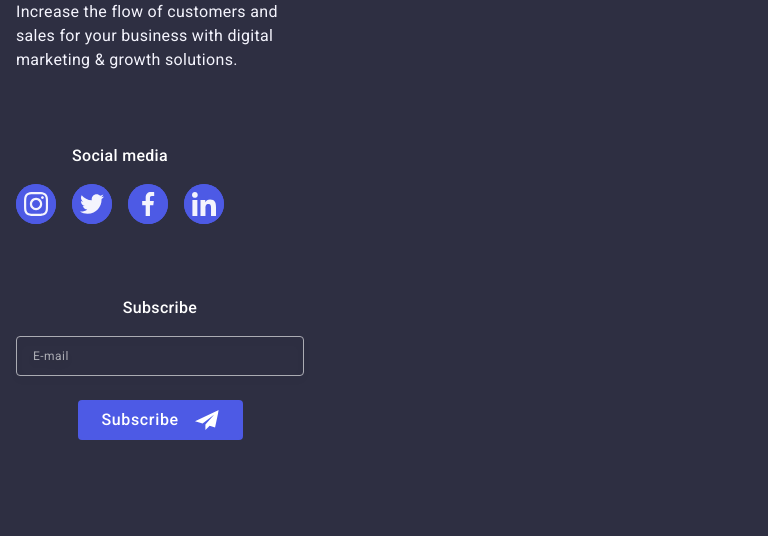
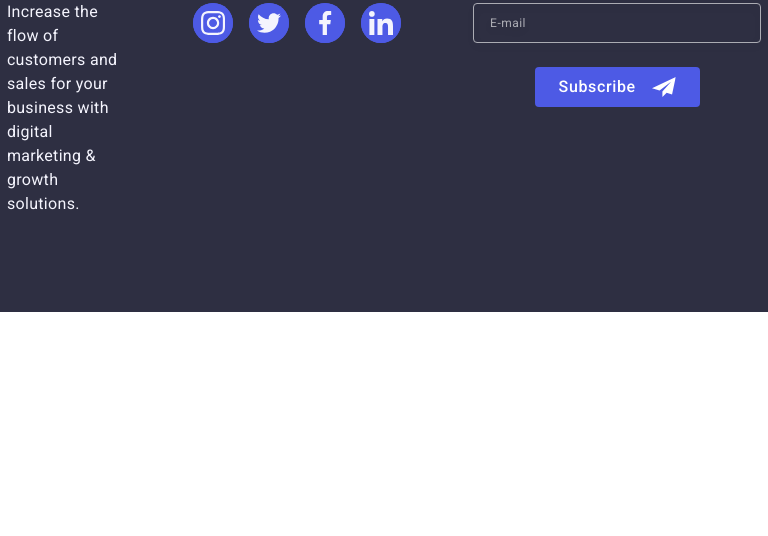
Before and after one commit to pro100-makari4/goit-markup-hw-06, a plain HTML site: page index.html in a window 768 px wide. Shown: the part 4035-4571 px from the top of the page. After the commit the page ends 4347 px from the top, so only its background shows below. Drawn offline with nearby package versions, Linux system fonts and the light colour scheme.

Commit message:
Update styles.css

```diff
--- a/css/styles.css
+++ b/css/styles.css
@@ -1052,14 +1052,10 @@ input::placeholder {
         flex-direction: row;
     }
 
-    .footer-description {
-
-    }
-
     .footer-container {
         display: flex;
-        flex-direction: column;
-        align-items: baseline
+        flex-direction: row;
+        align-items: baseline;
     }
 
 
```
